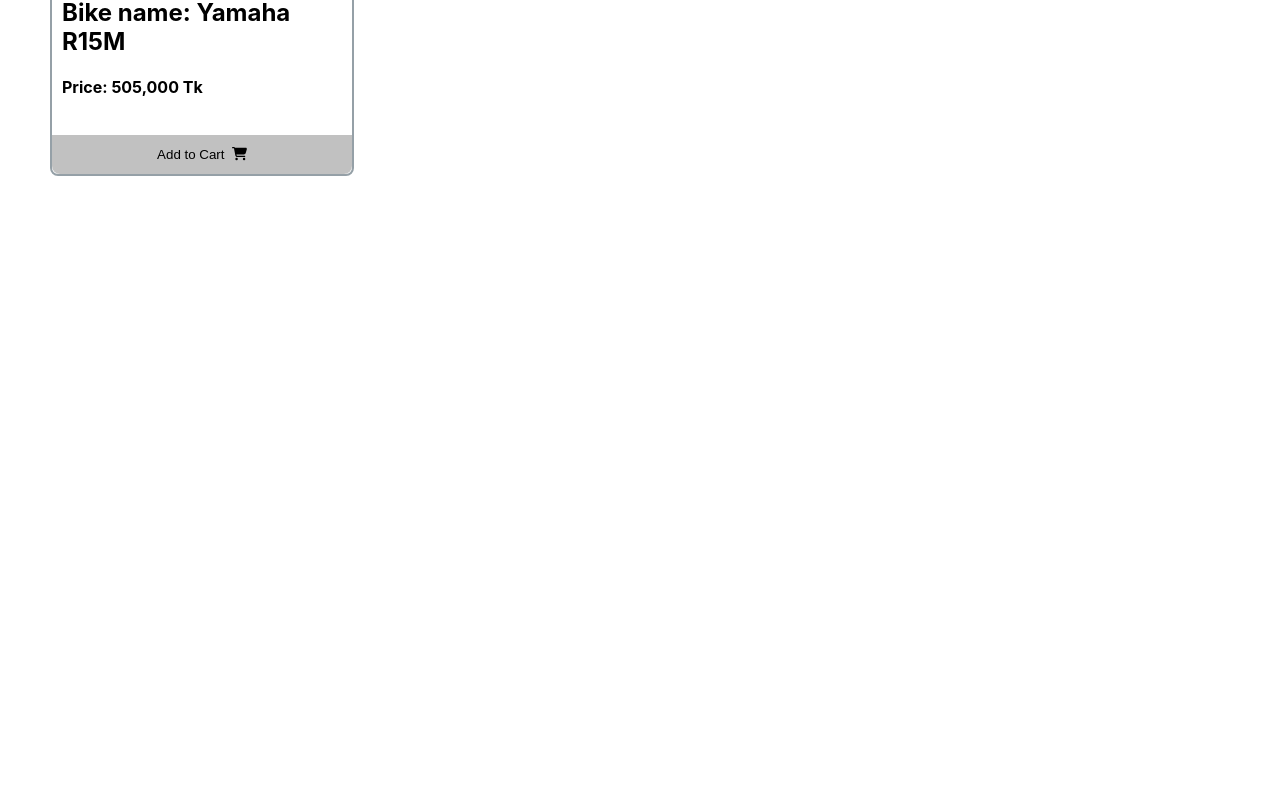
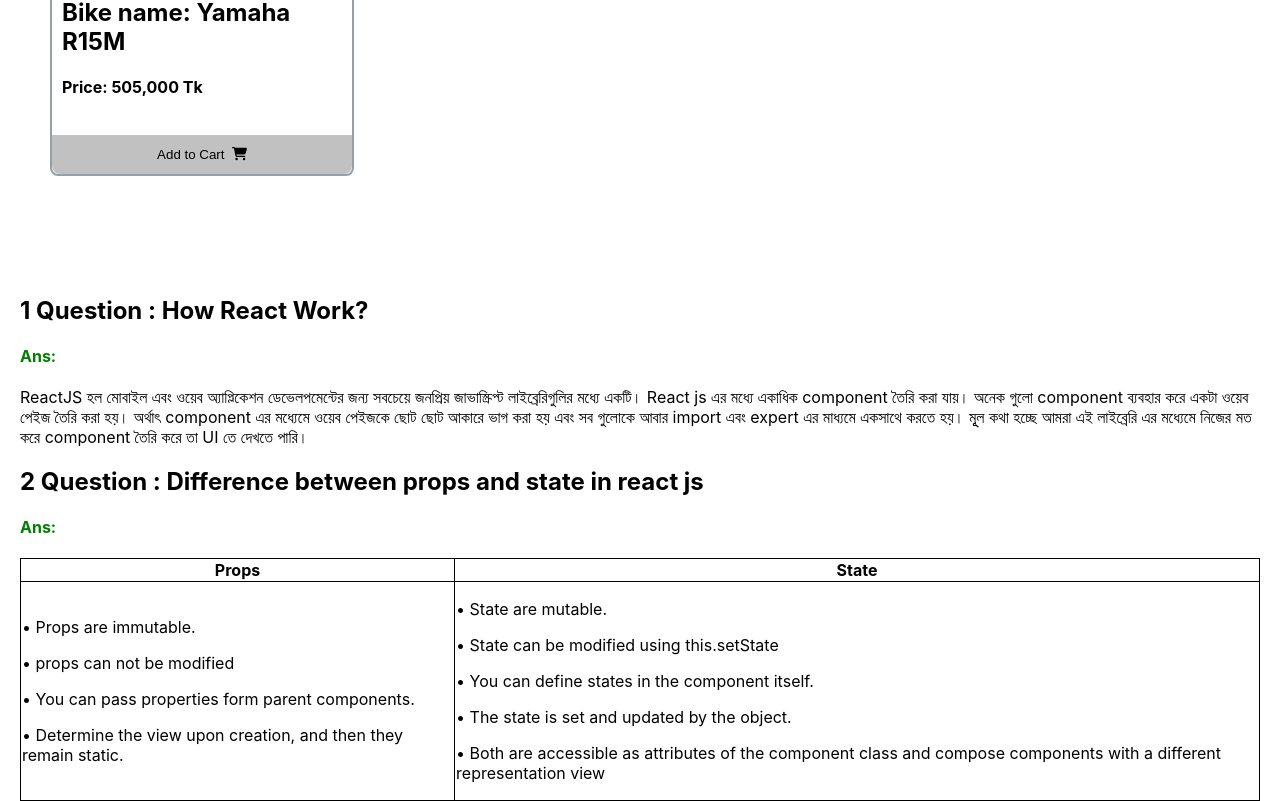
Before and after one commit to Rijonahmed/Choose-Favourite-Bike, a React (Create React App) app: page / in a window 1280 px wide. Shown: the part 2199-3000 px from the top of the page. Before the commit the page ends 2475 px from the top, so only its background shows below. Built offline with nearby package versions, Linux system fonts and the light colour scheme.

Commit message:
question commit

```diff
--- a/public/bikeinfo.json
+++ b/public/bikeinfo.json
@@ -38,7 +38,7 @@
   {
     "id": "7",
     "name": "Kawasaki Ninja 125",
-    "price": "223,999 Tk",
+    "price": "499,000 Tk",
     "images": "https://www.banglamotor.net/images/kawasaki/kawasaki-ninja-125-first1.jpg"
   },
   {
--- a/src/App.js
+++ b/src/App.js
@@ -1,6 +1,7 @@
 
 import './App.css';
 import Header from './component/Header/Header';
+import Question from './component/Question/Question';
 import Shop from './component/Shop/Shop';
 
 function App() {
@@ -8,6 +9,7 @@
     <div>
       <Header></Header>
       <Shop></Shop>
+      <Question></Question>
 
     </div>
   );
--- /dev/null
+++ b/src/component/Question/Question.css
@@ -0,0 +1,18 @@
+.table, th , td{
+  border: 1px solid black;
+  border-collapse: collapse;
+
+}
+.table{
+  width: 100%;
+
+
+
+}
+.question{
+  margin: 0 20px;
+}
+.question h4{
+  color: green;
+
+}
--- /dev/null
+++ b/src/component/Question/Question.js
@@ -0,0 +1,48 @@
+import React from 'react';
+import './Question.css'
+
+const Question = () => {
+  return (
+    <div className='question'>
+      <h2>1 Question : How React Work?</h2>
+      <h4>Ans:</h4><p>ReactJS হল মোবাইল এবং ওয়েব অ্যাপ্লিকেশন ডেভেলপমেন্টের জন্য সবচেয়ে জনপ্রিয় জাভাস্ক্রিপ্ট লাইব্রেরিগুলির মধ্যে একটি। React js এর মধ্যে একাধিক component তৈরি করা যায়। অনেক গুলো component ব্যবহার করে একটা ওয়েব পেইজ তৈরি করা হয়। অর্থাৎ  component এর মধ্যেমে ওয়েব পেইজকে ছোট ছোট আকারে ভাগ করা হয় এবং সব গুলোকে আবার import এবং  expert এর মাধ্যমে একসাথে করতে হয়। মূূূল কথা হচ্ছে আমরা এই লাইব্রেরি এর মধ্যেমে নিজের মত করে component তৈরি করে তা UI তে দেখতে পারি।</p>
+
+      <h2>2 Question : Difference between props and state in react js</h2>
+      <h4>Ans:</h4>
+
+      <table className='table'>
+        <thead>
+          <tr>
+            <th >Props</th>
+            <th>State</th>
+          </tr>
+        </thead>
+
+        <tbody>
+
+          <tr>
+            <td>
+              <p>&bull; Props are immutable.</p>
+              <p>&bull; props can not be modified</p>
+              <p>&bull; You can pass properties  form parent components.</p>
+              <p>&bull; Determine the view upon creation, and then they remain static.</p>
+            </td>
+            <td>
+              <p>&bull; State are mutable. </p>
+              <p>&bull; State can be modified using this.setState</p>
+              <p>&bull; You can define states in the component itself.</p>
+              <p>&bull; The state is set and updated by the object.</p>
+              <p>&bull; Both are accessible  as attributes of the component class  and compose components with a different representation view</p>
+
+            </td>
+          </tr>
+        </tbody>
+
+
+      </table>
+
+    </div>
+  );
+};
+
+export default Question;
```
